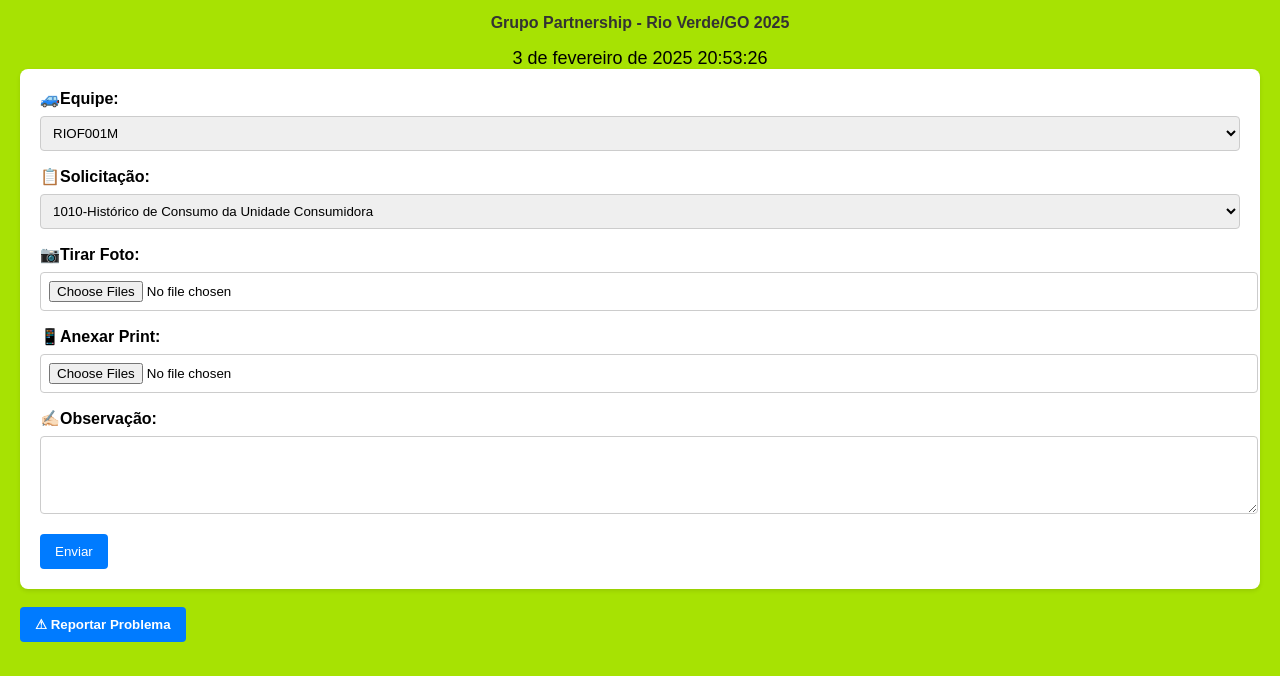
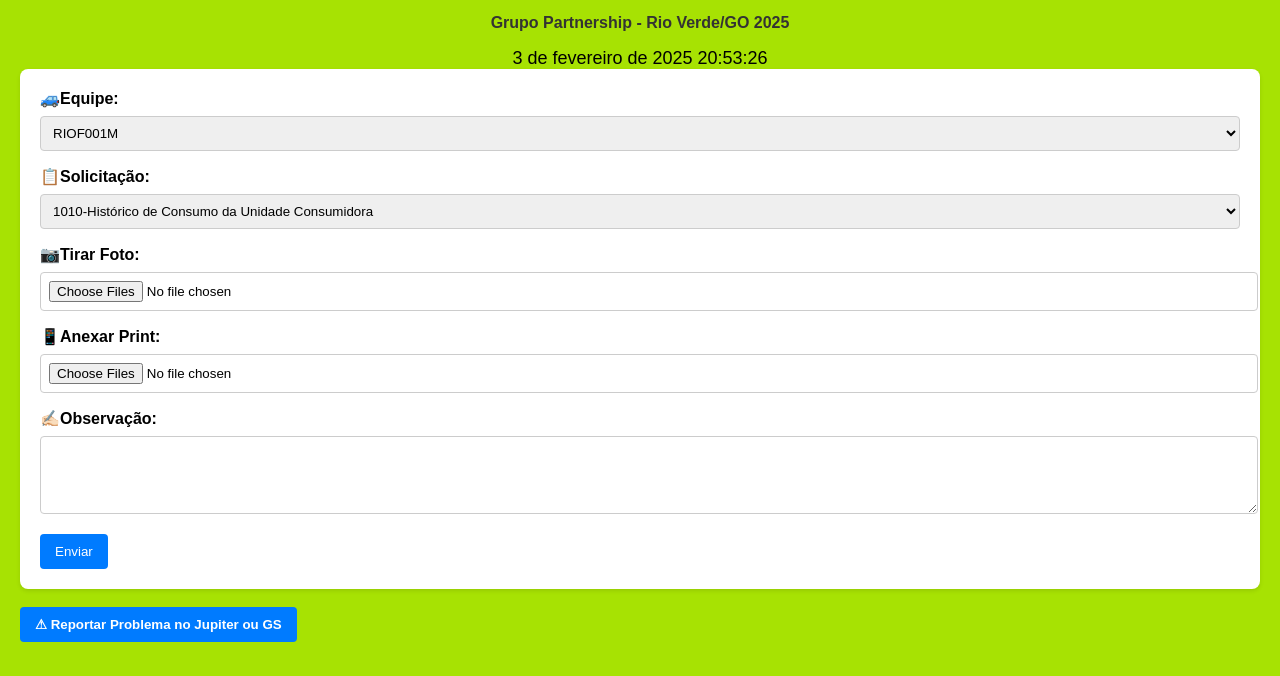
Before and after one commit to Atec7/BACKOFFICE, a plain HTML site: page index.html in a window 1280 px wide. Shown: the part 124-800 px from the top of the page. Drawn offline with Linux system fonts and the light colour scheme.

Commit message:
Update index.html

```diff
--- a/index.html
+++ b/index.html
@@ -127,7 +127,7 @@
     </form>
     <br>
     <button>
-        <a href="report.html"> <b>⚠ Reportar Problema</b></a>
+        <a href="report.html"> <b>⚠ Reportar Problema no Jupiter ou GS</b></a>
     </button>
 
     <script>
```
